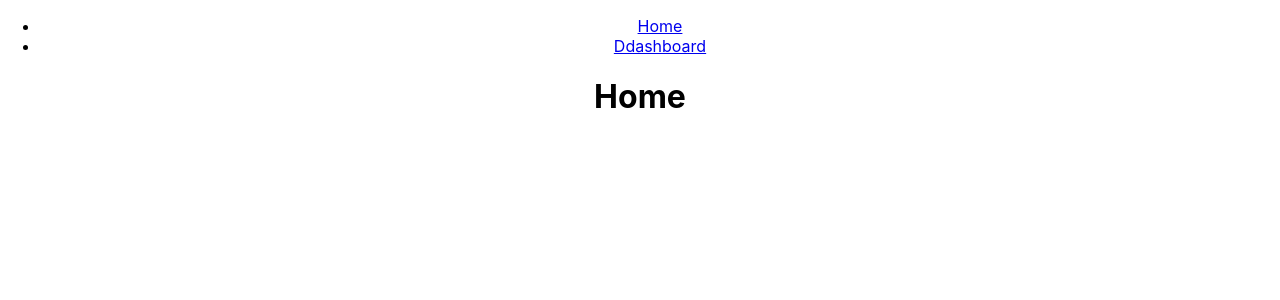
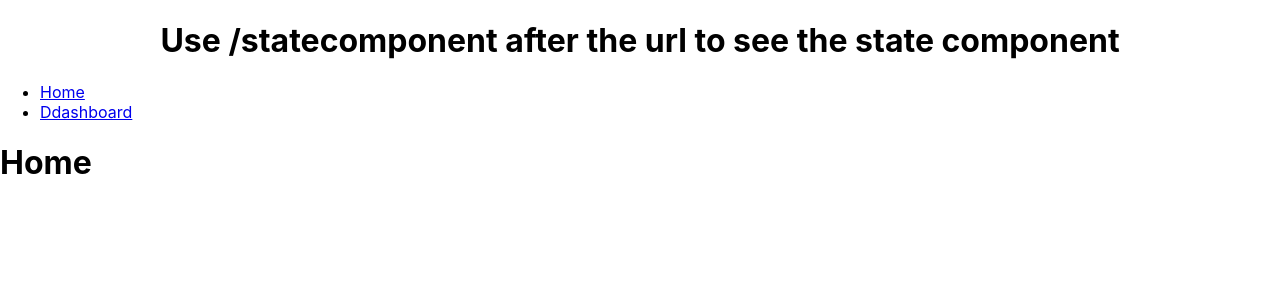
Before and after one commit to DeepakV404/component-app, a React (Create React App) app: page / in a window 1280 px wide. Shown: the top 300 px of the page. Built offline with nearby package versions, Linux system fonts and the light colour scheme.

Commit message:
routed the state component

```diff
--- a/src/App.js
+++ b/src/App.js
@@ -17,13 +17,14 @@ import Home from './components/Home';
 import Dashboard from './components/Dashboard';
 function App() {
   return (
-    <Router>
+<div>
+
     <div className="App">
       {/*<FnComponent/>*/}
       {/* <ClsComponent clsProps = "This is a prop passed for a class component"/>
-      <ClsComponent><p>Children props of a class component.</p></ClsComponent>
+      <ClsComponent><p>Children props of a class component.</p></ClsComponent> */}
 
-      <NstComponent name="Deepak" age="20" >
+      {/* <NstComponent name="Deepak" age="20" >
         <p> .......Childeren props...........</p>
       </NstComponent>
       <StateComponent/>
@@ -34,28 +35,33 @@ function App() {
         <ComponentA/>
       </ValueProvider>
 
-      <HookFunctional/>
+      <HookFunctional/> */}
 
-      <AgeProvider value="21">
+      {/* <AgeProvider value="21">
         <ComponentA/>
       </AgeProvider>  */}
+      <h1>Use /statecomponent after the url to see the state component</h1>
+    </div>
+    <Router>
 
       <ul>
         <li>
           <Link to="/">Home</Link>
         </li>
         <li>
-          <Link to="/dashboard">Ddashboard</Link>
+          <Link to="/dashboard/">Ddashboard</Link>
         </li>
       </ul>
       <Switch>
       <Route exact path='/' component={Home}/>
 
       <Route exact path='/dashboard' component={Dashboard}/>
+      <Route exact path='/statecomponent' component={StateComponent}/>
       </Switch>
 
+
+    </Router>
     </div>
-    </Router>
   );
 }
 
--- a/src/components/HookFunctional .js
+++ b/src/components/HookFunctional .js
@@ -4,7 +4,7 @@ function HookFunctional () {
     const [count, setCount] = useState(0)
     return (
         <div>
-            <button onClick = {() => setCount(count+1), console.log(count)}>Click to increase count</button>
+            <button onClick = {() => setCount(count+1)}>Click to increase count</button>
         </div>
     )
 }
```
